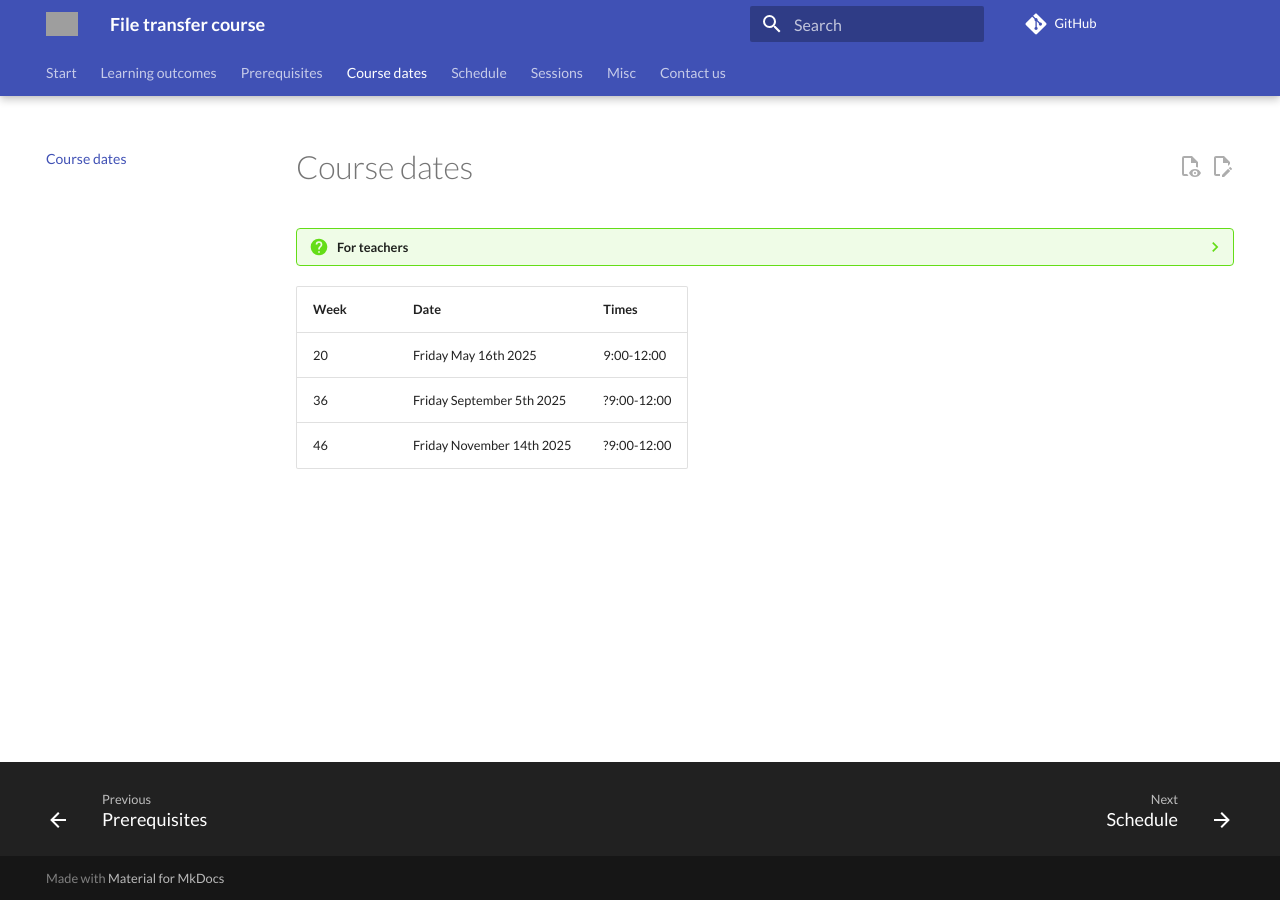
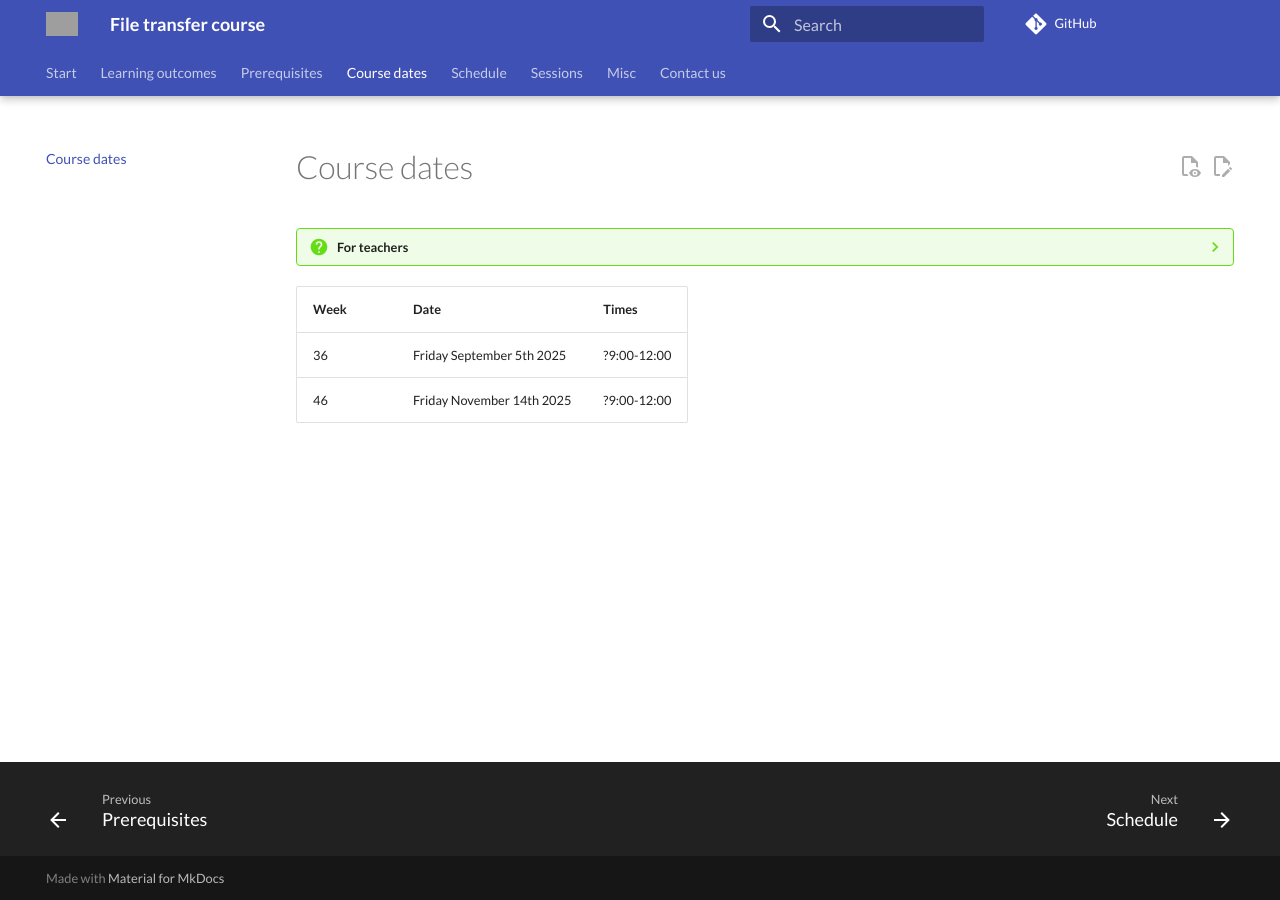
Before and after one commit to UPPMAX/naiss_file_transfer_course, an MkDocs documentation site: the page built from docs/course_dates.md, in a window 1280 px wide. Built offline with MkDocs 1.6.1 and Material for MkDocs 9.7.7, drawn with Linux system fonts in a browser that asks for light colours; comment, search, counter and statistics services are not loaded; grey boxes are pictures that could not be loaded.

Commit message:
Update course dates

```diff
--- a/docs/course_dates.md
+++ b/docs/course_dates.md
@@ -18,6 +18,5 @@ tags:
 
 Week|Date                     |Times
 ----|-------------------------|-----------
-20  |Friday May 16th 2025     |9:00-12:00
 36  |Friday September 5th 2025|?9:00-12:00
 46  |Friday November 14th 2025|?9:00-12:00
```
Also changed, not shown: docs/past_course_dates.md (+1 -0 lines).
